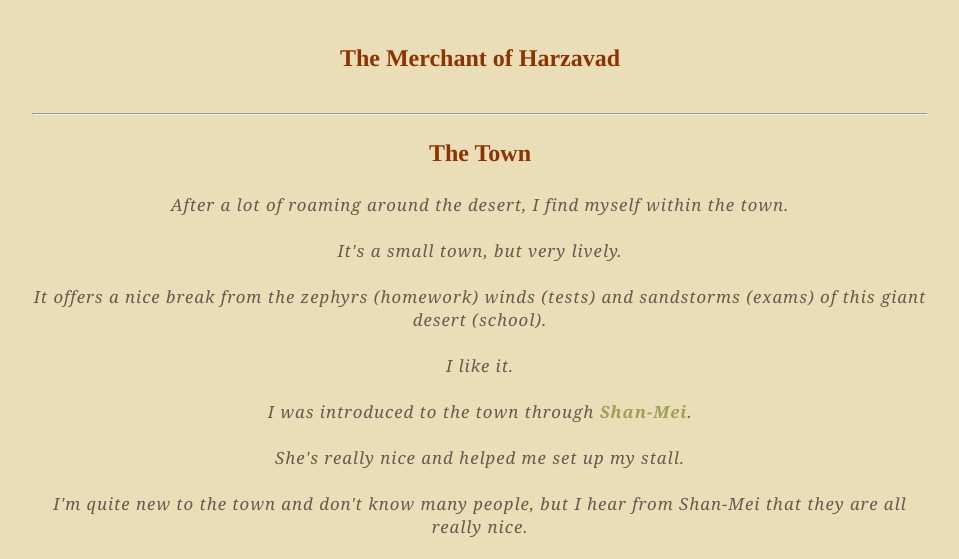
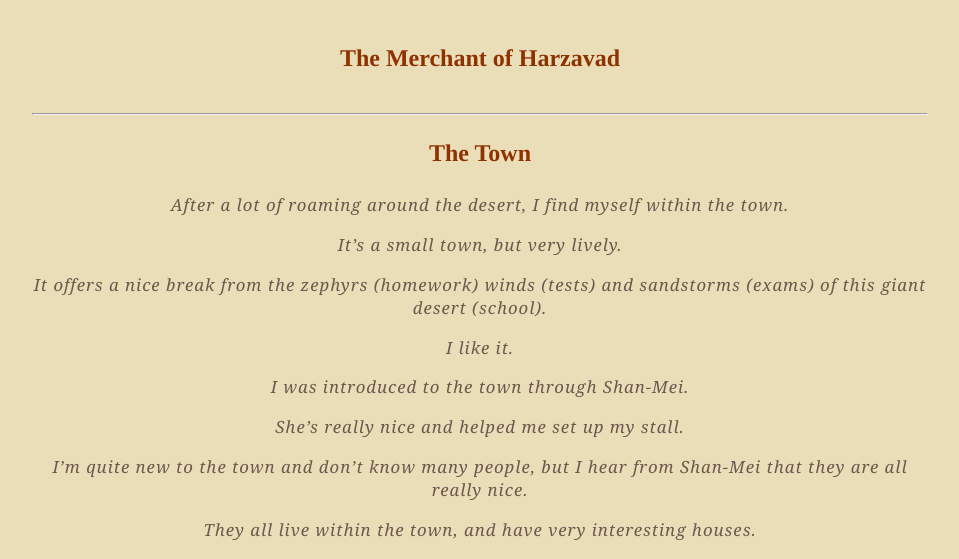
Before and after one commit to dvaraka/the-merchant, a Jekyll site: the page built from the-town.md, in a window 1280 px wide, cut to the strip 0-559 px from the top of the page. Shown: the whole strip, without its empty margins (160-1119 px from the left). Built offline with Jekyll 4.4.1, drawn with Linux system fonts in a browser that asks for light colours; our own code applies the rules of GitHub Pages for plain Markdown files; part of the change alters nothing that is shown.

Commit message:
Update the-town.md

```diff
--- a/the-town.md
+++ b/the-town.md
@@ -1,9 +1,22 @@
 <head>
   <title>The Town</title>
 </head>
-<body>
-  <h1>The Town</h1>
-  <h3>After a lot of roaming around the desert, I find myself within the town. <br><br> It's a small town, but very lively. <br><br> It offers a nice break from the zephyrs (homework) winds (tests) and sandstorms (exams) of this giant desert (school).<br><br> I like it. <br><br> I was introduced to the town through <a href="https://harzavad.github.io/the-merchant/">Shan-Mei</a>. <br><br>She's really nice and helped me set up my stall. <br><br> I'm quite new to the town and don't know many people, but I hear from Shan-Mei that they are all really nice. <br><br> They all live within the town, and have very interesting houses.</h3>
-  <p><em>My Stall!</em><p>
-  <img src="/assets/images/Screenshot 2023-05-14 163031.png">
-</body>
+
+# The Town
+### After a lot of roaming around the desert, I find myself within the town.
+### It's a small town, but very lively.
+
+### It offers a nice break from the zephyrs (homework) winds (tests) and sandstorms (exams) of this giant desert (school).
+
+### I like it.
+
+### I was introduced to the town through Shan-Mei.
+
+### She's really nice and helped me set up my stall.
+
+### I'm quite new to the town and don't know many people, but I hear from Shan-Mei that they are all really nice.
+
+### They all live within the town, and have very interesting houses.
+
+#### *My Stall!*
+![My Stall](/assets/images/Screenshot 2023-05-14 163031.png)
```
